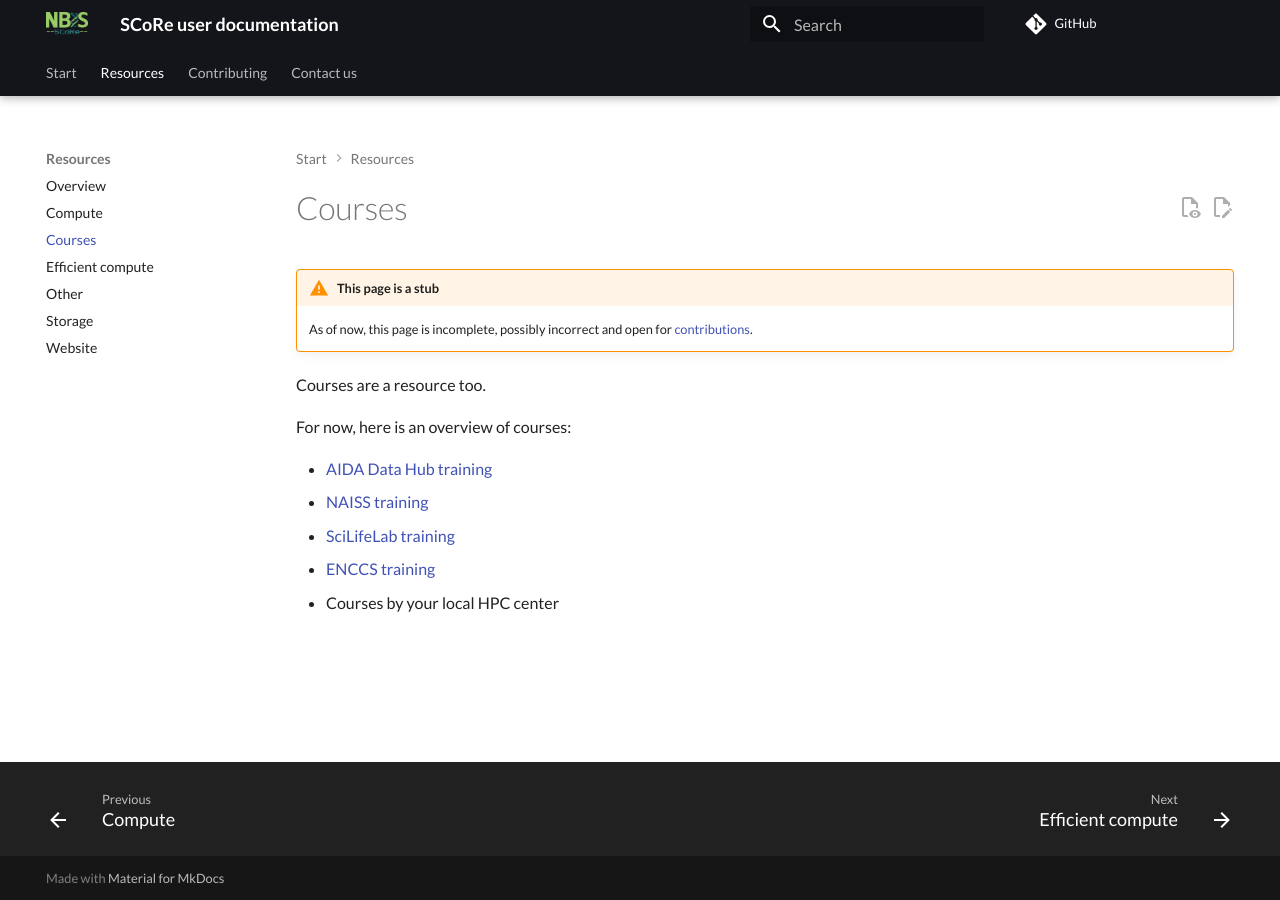
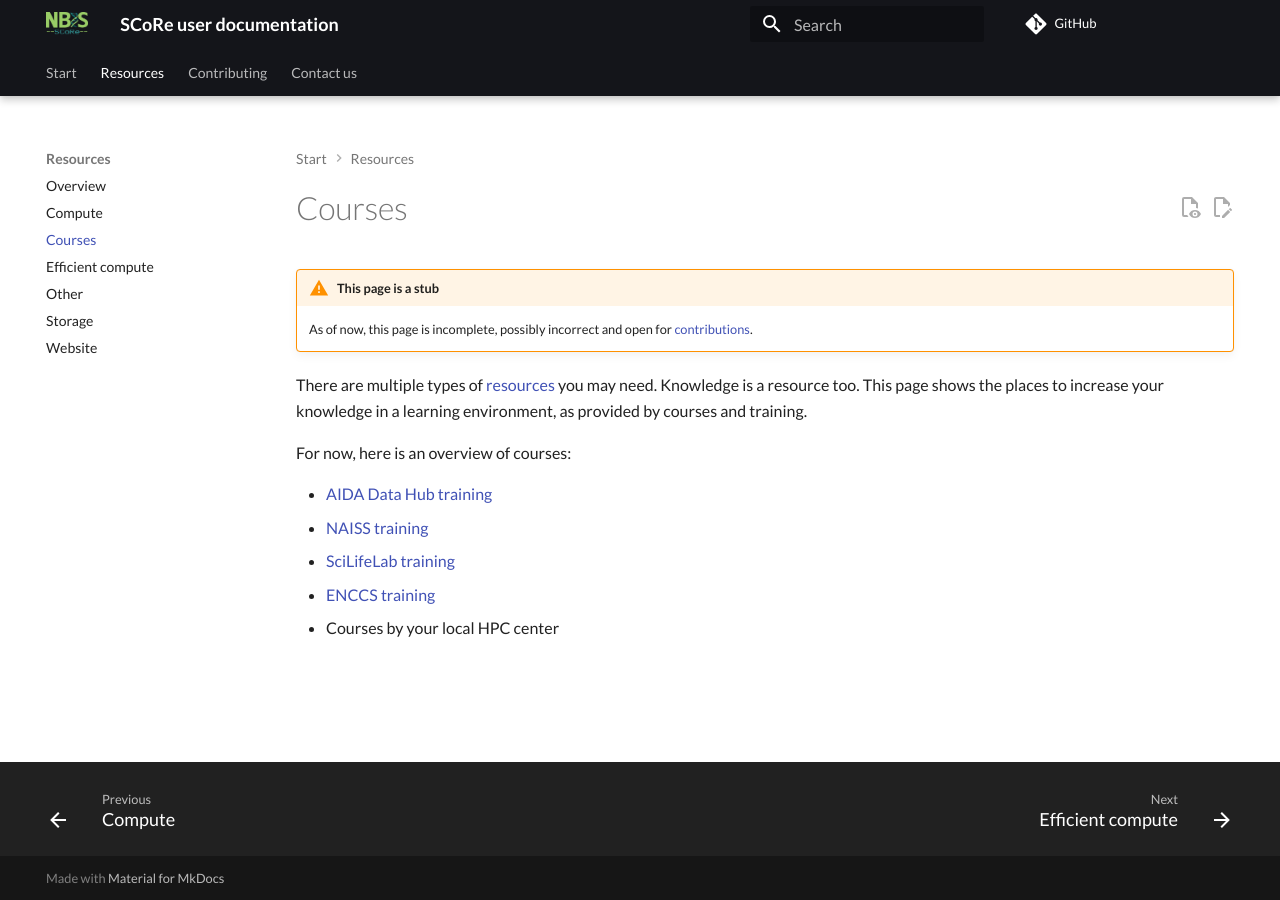
Before and after one commit to NBISweden/SCoRe_user_doc, an MkDocs documentation site: the page built from docs/courses.md, in a window 1280 px wide. Built offline with MkDocs 1.6.1 and Material for MkDocs 9.7.7, drawn with Linux system fonts in a browser that asks for light colours; comment, search, counter and statistics services are not loaded.

Commit message:
Use patterned wording

```diff
--- a/docs/courses.md
+++ b/docs/courses.md
@@ -5,7 +5,10 @@
     As of now, this page is incomplete, possibly incorrect and
     open for [contributions](CONTRIBUTING.md).
 
-Courses are a resource too.
+There are multiple types of [resources](resources.md) you may need.
+Knowledge is a resource too.
+This page shows the places to increase your knowledge in a learning
+environment, as provided by courses and training.
 
 For now, here is an overview of courses:
 
```
Also changed, not shown: docs/compute.md (+28 -23 lines), docs/storage.md (+28 -25 lines).
